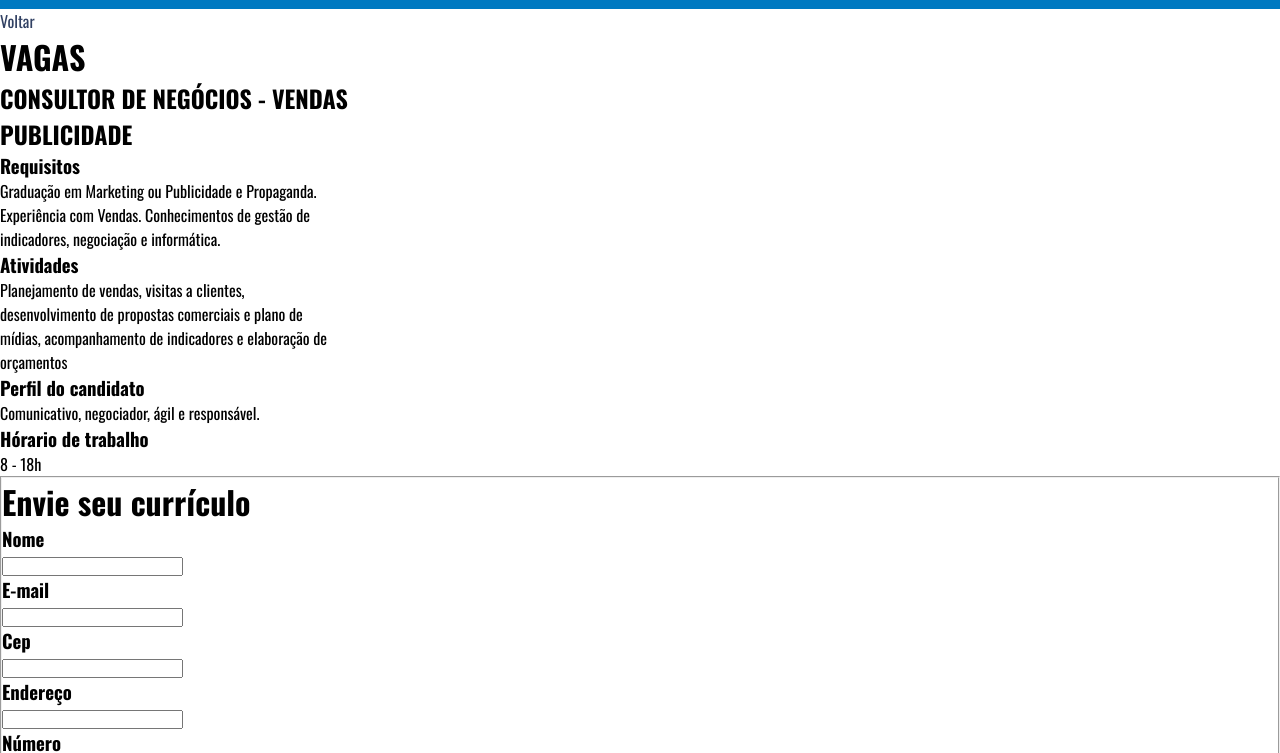
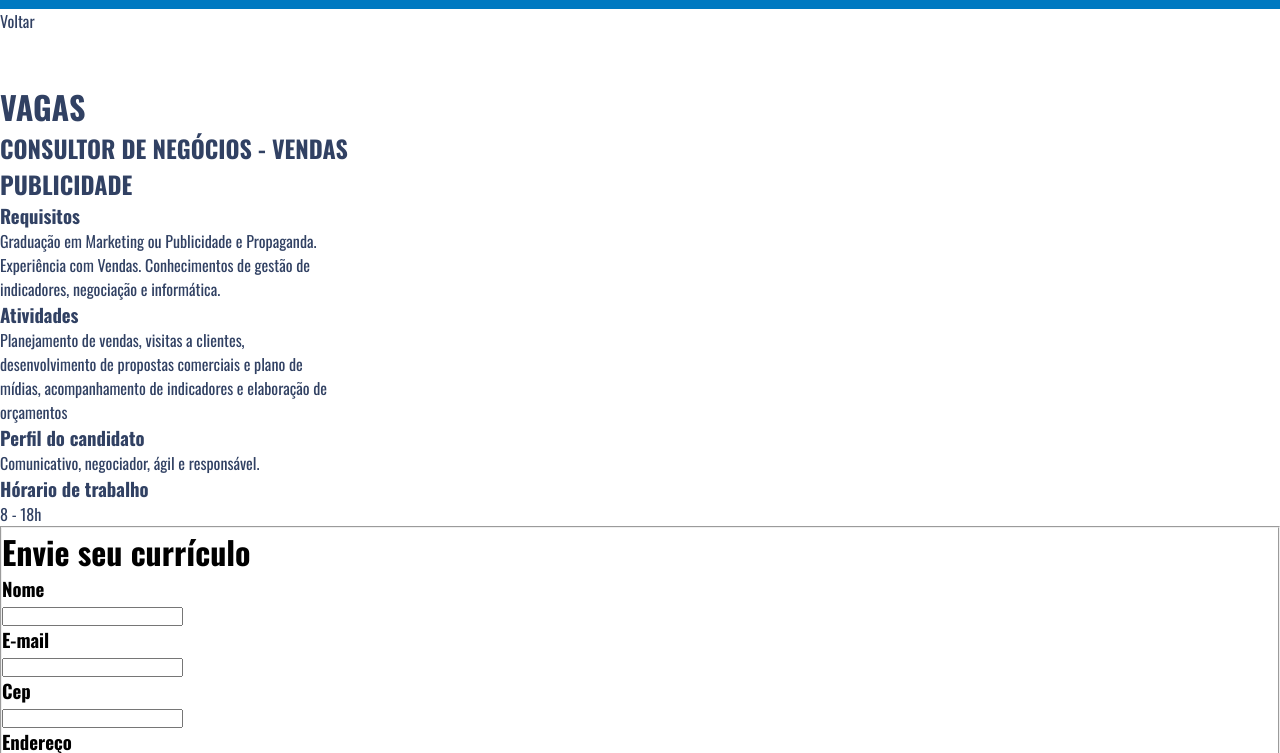
Before and after one commit to MatheusFrancaDEV/Teste-FRONT-END-2023, a plain HTML site: page index.html in a window 1280 px wide. Shown: the part 47-800 px from the top of the page. Drawn offline with nearby package versions, Linux system fonts and the light colour scheme.

Commit message:
Colorindo e ajustando fontes das informações do site

```diff
--- a/src/css/style.css
+++ b/src/css/style.css
@@ -53,5 +53,10 @@ header{
     color: #314163;
 }
 .infos{
-
+    margin-top: 50px;
+    color: #314163;
 }
+.infos h1{
+    font-family: 'Oswald', sans-serif;
+    font-weight: 200px;
+}
```
